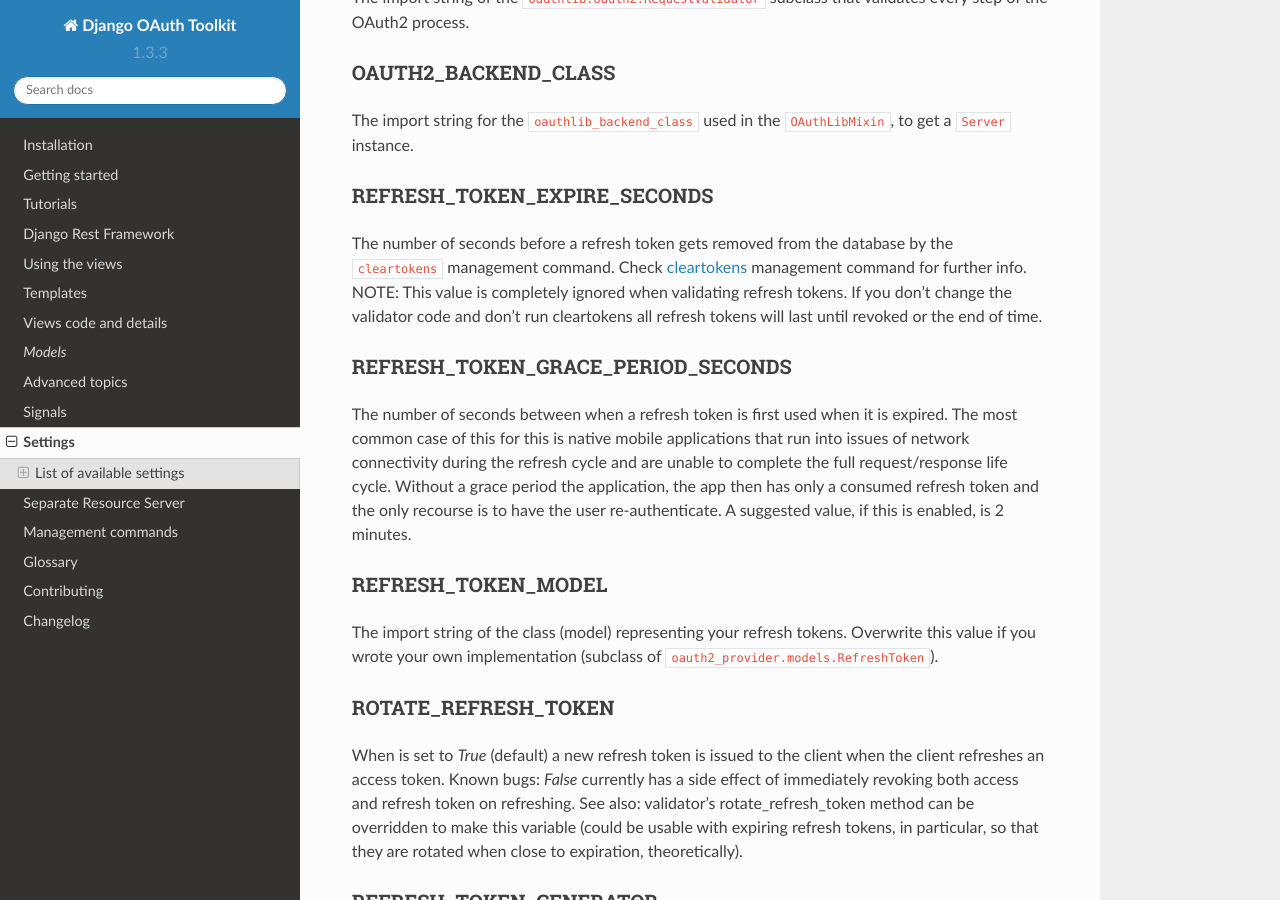
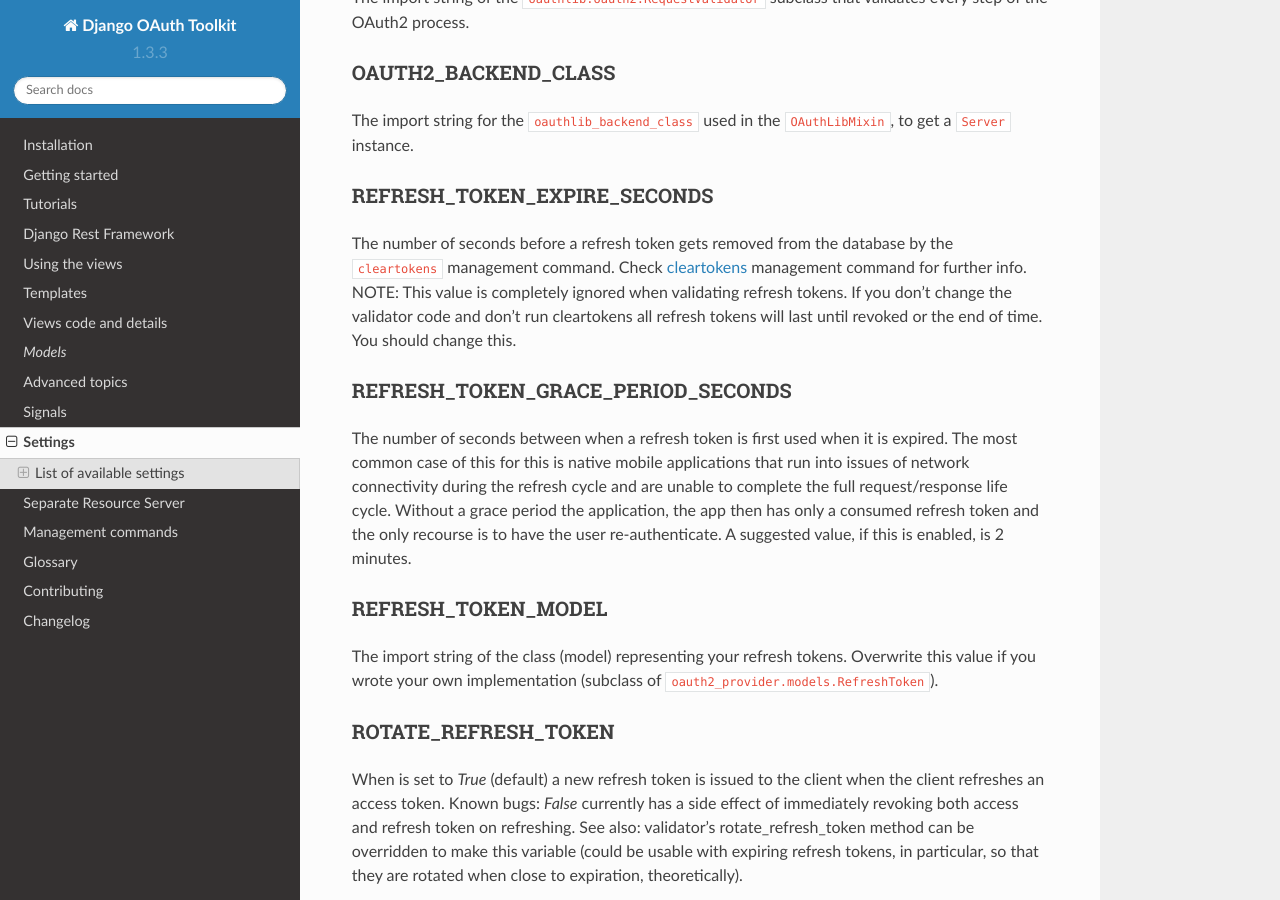
Before and after one commit to sheriffwoody0922/oauth-python-django, a Sphinx documentation site: the page built from docs/settings.rst, in a window 1280 px wide and 900 px high, scrolled down 2901 px. Built offline with Sphinx 7.4.7 and the Read the Docs theme 2.0.0, drawn with Linux system fonts in a browser that asks for light colours; some of the changed text lies outside the part shown.

Commit message:
Update docs to inform that the default ACCESS_TOKEN_EXPIRE_SECONDS is 36000. (#917)
Co-authored-by: Alan Crosswell <alan@columbia.edu>

```diff
--- a/docs/settings.rst
+++ b/docs/settings.rst
@@ -142,7 +142,7 @@
 the ``cleartokens`` management command. Check :ref:`cleartokens` management command for further info.
 NOTE: This value is completely ignored when validating refresh tokens.
 If you don't change the validator code and don't run cleartokens all refresh
-tokens will last until revoked or the end of time.
+tokens will last until revoked or the end of time. You should change this.
 
 REFRESH_TOKEN_GRACE_PERIOD_SECONDS
 ~~~~~~~~~~~~~~~~~~~~~~~~~~~~
```
Also changed, not shown: other parts of docs/settings.rst (+1 -1 lines).
